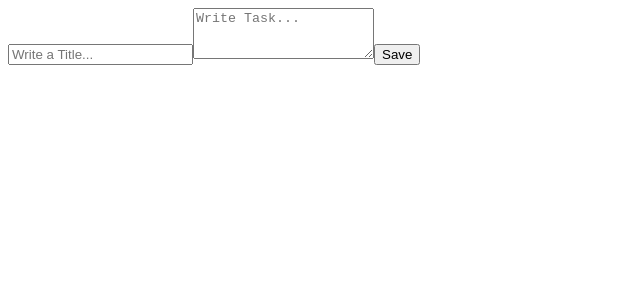
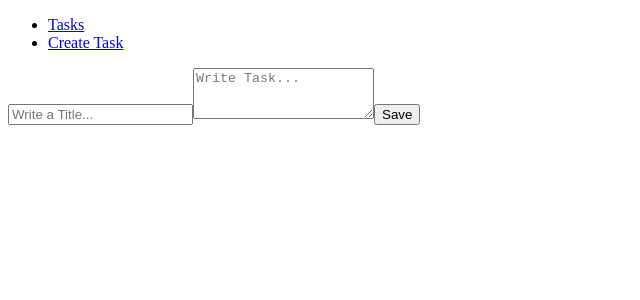
Before and after one commit to Davidoar15/Learning-Vue2_CRUD-Task-List, a Vue app: page /tasks/new in a window 1280 px wide. Shown: the top 300 px of the page, without its empty margins (0-640 px from the left). Built offline with nearby package versions, Linux system fonts and the light colour scheme.

Commit message:
add/initial_NavBar

```diff
--- a/src/App.vue
+++ b/src/App.vue
@@ -1,14 +1,17 @@
 <script lang="ts">
   import { defineComponent } from 'vue';
+  import NavBar from './components/NavBar.vue';
 
   export default defineComponent({
     name: 'App',
     components: {
+      NavBar,
     }
   });
 </script>
 
 <template>
+  <NavBar />
   <router-view />
 </template>
 
--- a/src/components/NavBar.vue
+++ b/src/components/NavBar.vue
@@ -1,3 +1,21 @@
+<script lang="ts">
+    import { defineComponent } from "vue";
+
+    export default defineComponent({
+        name: "NavBar",
+    });
+</script>
+
 <template>
-    <h1>NavBar</h1>
+    <nav>
+        <ul>
+            <li>
+                <router-link to="/">Tasks</router-link>
+            </li>
+
+            <li>
+                <router-link to="/tasks/new">Create Task</router-link>
+            </li>
+        </ul>
+    </nav>
 </template>
--- a/src/components/TaskForm.vue
+++ b/src/components/TaskForm.vue
@@ -13,6 +13,7 @@
         methods: {
             async saveTask() {
                 await createTask(this.task);
+                this.$router.push({ name: "tasks" })
             },
         },
     });
```
